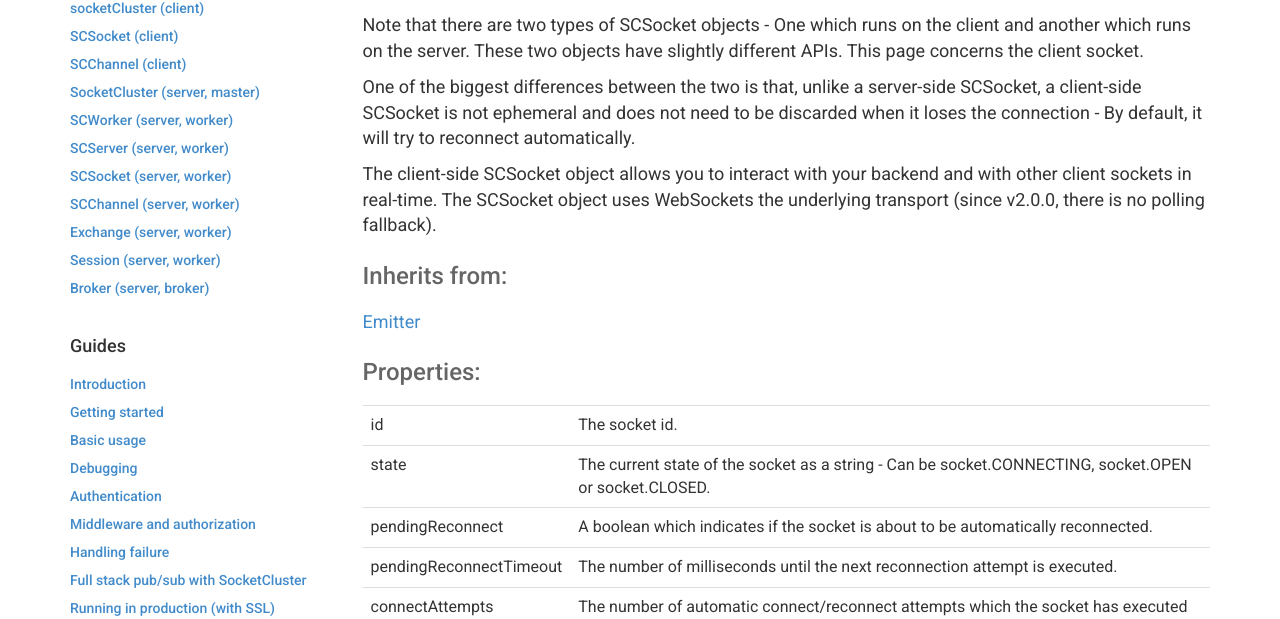
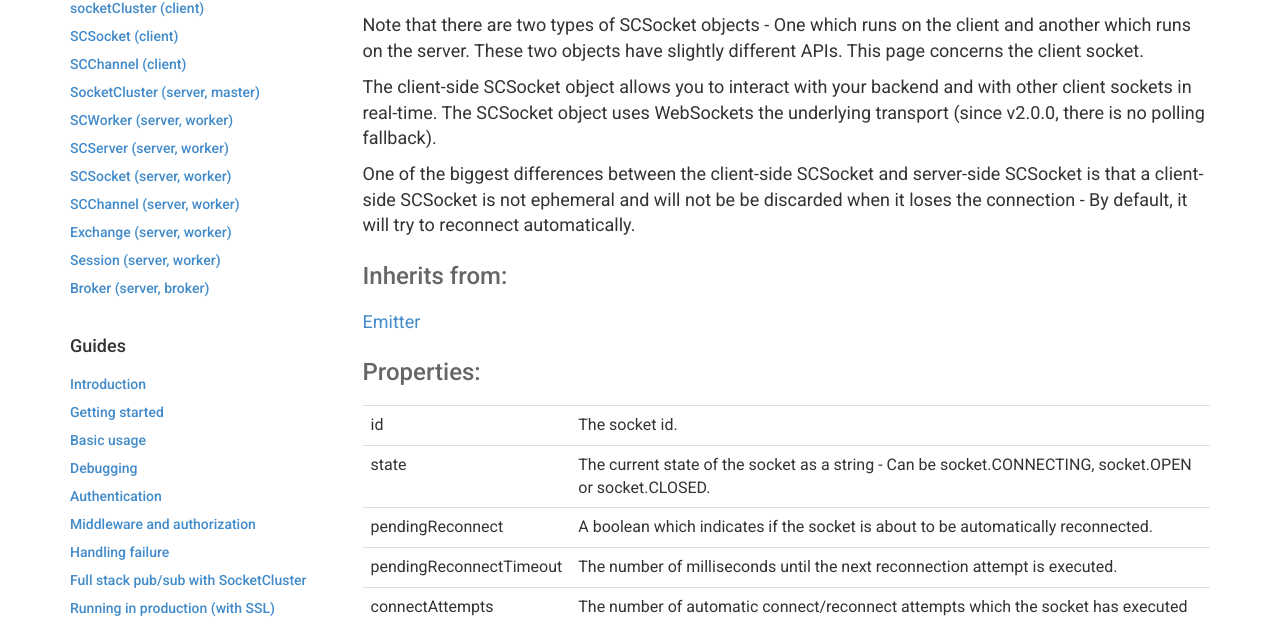
Before and after one commit to SocketCluster/socketcluster-website, a website: page public/index.html at #!/docs/api-scsocket-client in a window 1280 px wide. Shown: the part 167-786 px from the top of the page. Drawn offline with nearby package versions, Linux system fonts and the light colour scheme; some packages are replaced by stand-ins of ours; a script that the page names is missing.

Commit message:
Minor fix

```diff
--- a/public/app/views/docs/api-scsocket-client.html
+++ b/public/app/views/docs/api-scsocket-client.html
@@ -11,12 +11,12 @@
           These two objects have slightly different APIs. This page concerns the client socket.
         </p>
         <p>
-          One of the biggest differences between the two is that, unlike a server-side SCSocket, a client-side SCSocket is not ephemeral and does not need
-          to be discarded when it loses the connection - By default, it will try to reconnect automatically.
+          The client-side SCSocket object allows you to interact with your backend and with other client sockets in real-time.
+          The SCSocket object uses WebSockets the underlying transport (since v2.0.0, there is no polling fallback).
         </p>
         <p>
-          The client-side SCSocket object allows you to interact with your backend and with other client sockets in real-time.
-          The SCSocket object uses WebSockets the underlying transport (since v2.0.0, there is no polling fallback).
+          One of the biggest differences between the client-side SCSocket and server-side SCSocket is that a client-side SCSocket is not ephemeral and will not be
+          be discarded when it loses the connection - By default, it will try to reconnect automatically.
         </p>
 
         <h3>Inherits from:</h3>
```
